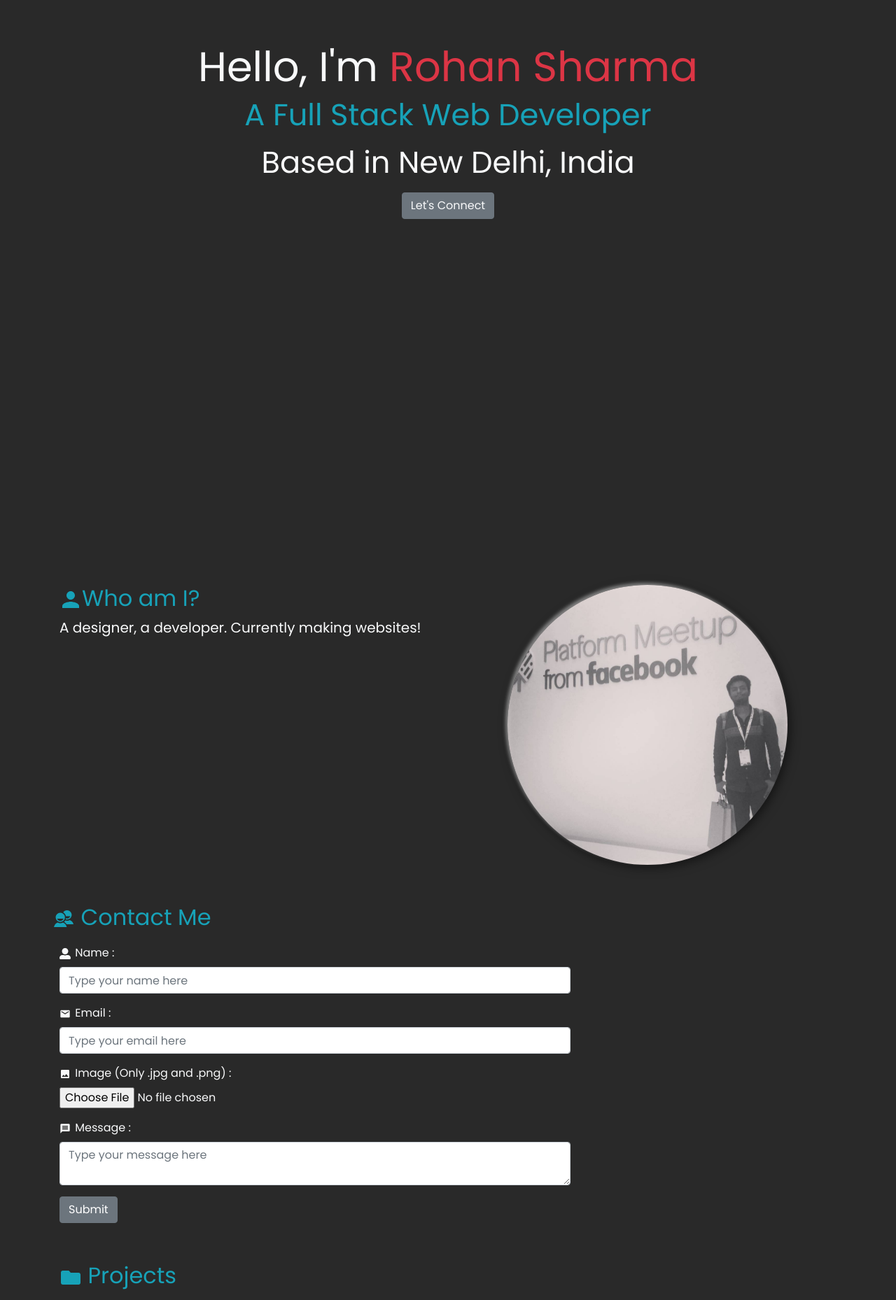
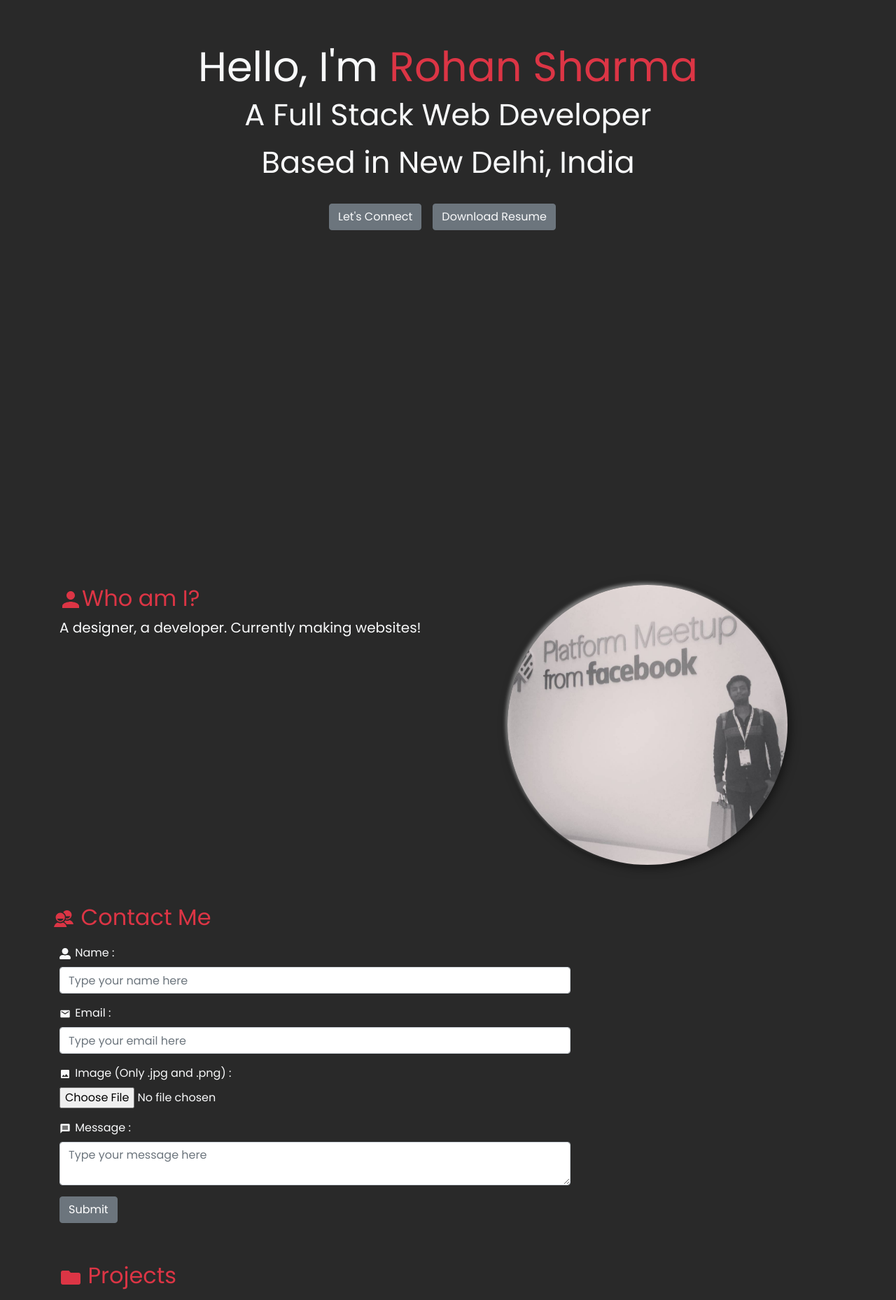
Before and after one commit to RhnSharma/React_test, a React (Create React App) app in the folder client/: page / in a window 1280 px wide. Shown: the part 140-1998 px from the top of the page at 70% size. Built offline with nearby package versions, Linux system fonts and the light colour scheme.

Commit message:
Made some changes

```diff
--- a/client/src/components/AboutPage.js
+++ b/client/src/components/AboutPage.js
@@ -9,7 +9,7 @@ const AboutPage = (props) => {
     <Container className='mb-5 pt-2' id='about'>
       <Row>
         <Col md="6">
-        <h1 className='display-4 text-info title' style={{'fontSize':'2rem'}}> <IoMdPerson />Who am I?</h1>
+        <h1 className='display-4 text-danger title' style={{'fontSize':'2rem'}}> <IoMdPerson />Who am I?</h1>
         <p className='lead content'>A designer, a developer. Currently making websites!</p>
         </Col>
         <Col md="6" className='text-center'>
--- a/client/src/components/Blog.js
+++ b/client/src/components/Blog.js
@@ -27,7 +27,7 @@ const Blog = (props) => {
     <Container className='mb-5' id='iblog'>
       <Row>
         <Col md="8">
-        <Link to='/blogs' className='lead mb-5' style={{'textDecoration':'none'}}><IoIosArrowBack />Go back</Link>
+        <Link to='/blogs' className='lead mb-5 text-danger' style={{'textDecoration':'none'}}><IoIosArrowBack />Go back</Link>
         {post.length === 0 ?
          (
           <div className="clearfix p-5 m-5">
@@ -40,7 +40,7 @@ const Blog = (props) => {
           <div>
           <h1 className='display-4 mt-1 mb-3 title'>{post.title}</h1>
           <div className='text-muted mb-3 time'><FaClock /> &nbsp; <TimeAgo date={post.createdAt} /></div>
-          <h4 className='text-danger mb-3 description'>{post.description}</h4>
+          <h4 className='text-primary mb-3 description'>{post.description}</h4>
           <div className='lead mb-3 content'
            dangerouslySetInnerHTML={{
           __html: post.sanitizedHtml
--- a/client/src/components/Blogs.js
+++ b/client/src/components/Blogs.js
@@ -54,7 +54,7 @@ const Blogs = (props) => {
     <Container className='mb-5' id='blog'>
       <Row>
         <Col md="8">
-        <h1 className='display-4 text-primary title' style={{'fontSize':'2rem'}}> <FaPenNib /> All Posts : </h1>
+        <h1 className='display-4 text-danger title' style={{'fontSize':'2rem'}}> <FaPenNib /> All Posts : </h1>
         { posts.length ?
         (
         posts.map(post => {
@@ -63,7 +63,7 @@ const Blogs = (props) => {
             <div className='card-body'>
             <h1 className='card-title'>{post.title}</h1>
             <p className='card-subtitle mb-2 text-muted'><FaClock color='white'/>&nbsp; <TimeAgo date={post.createdAt} /></p>
-            <p className='card-subtitle mb-2 text-danger'>{post.description}</p>
+            <p className='card-subtitle mb-2 text-primary'>{post.description}</p>
             <Link to={`/blog/${post.slug}`} className='btn btn-secondary p-1'>Read more</Link>
             {
             show ?
--- a/client/src/components/ContactPage.js
+++ b/client/src/components/ContactPage.js
@@ -68,7 +68,7 @@ const ContactPage = (props) => {
         <Row>
         <Col md='8'>
         <h1
-        className='display-4 text-info title'
+        className='display-4 text-danger title'
         style={{'marginLeft' : '-10px', 'marginBottom':'20px','fontSize':'2rem'}}
         >
        <IoMdContacts />  Contact Me
--- a/client/src/components/HomePage.js
+++ b/client/src/components/HomePage.js
@@ -1,15 +1,17 @@
 import React from 'react';
 import { Jumbotron, Button } from 'reactstrap';
+import { Link } from 'react-router-dom';
 import './../App.css';
 
 const HomePage = (props) => {
   return (
       <Jumbotron  className='text-center home'>
         <h1 className="display-3 maintext" style={{'fontSize':'3.7rem'}}>Hello, I'm <span className='text-danger'>Rohan Sharma</span></h1>
-        <p className="display-4 text-info subtext" style={{'fontSize':'2.7rem'}}>A Full Stack Web Developer</p>
+        <p className="display-4 subtext" style={{'fontSize':'2.7rem'}}>A Full Stack Web Developer</p>
         <p className="display-4 subtext" style={{'fontSize':'2.7rem'}}>Based in New Delhi, India</p>
         <p className="lead">
           <a href="mailto:rhnsharma5113@gmail.com"><Button className='text-light btn btn-secondary'>Let's Connect</Button></a>
+          <Link to={`${process.env.PUBLIC_URL}/Rohan's_Resume.pdf`} target="_blank" download><Button className='text-light btn btn-secondary m-3'>Download Resume</Button></Link>
         </p>
       </Jumbotron>
 
--- a/client/src/components/ProjectsPage.js
+++ b/client/src/components/ProjectsPage.js
@@ -12,7 +12,7 @@ const ProjectsPage = (props) => {
     <Container className='mb-5 pt-2' id='projects'>
       <Row>
         <Col md="10">
-        <h1 className='display-4 mb-3 text-info title' style={{'fontSize':'2rem'}}> <IoMdFolder /> Projects</h1>
+        <h1 className='display-4 mb-3 text-danger title' style={{'fontSize':'2rem'}}> <IoMdFolder /> Projects</h1>
         <div className="card text-white bg-dark mb-4">
           <img className="card-img-top" src={mailerapp} alt="Mailer app"></img>
           <div className="card-body">
```
Also changed, not shown: 1 other file (tests, documents, lock files or other folders).
